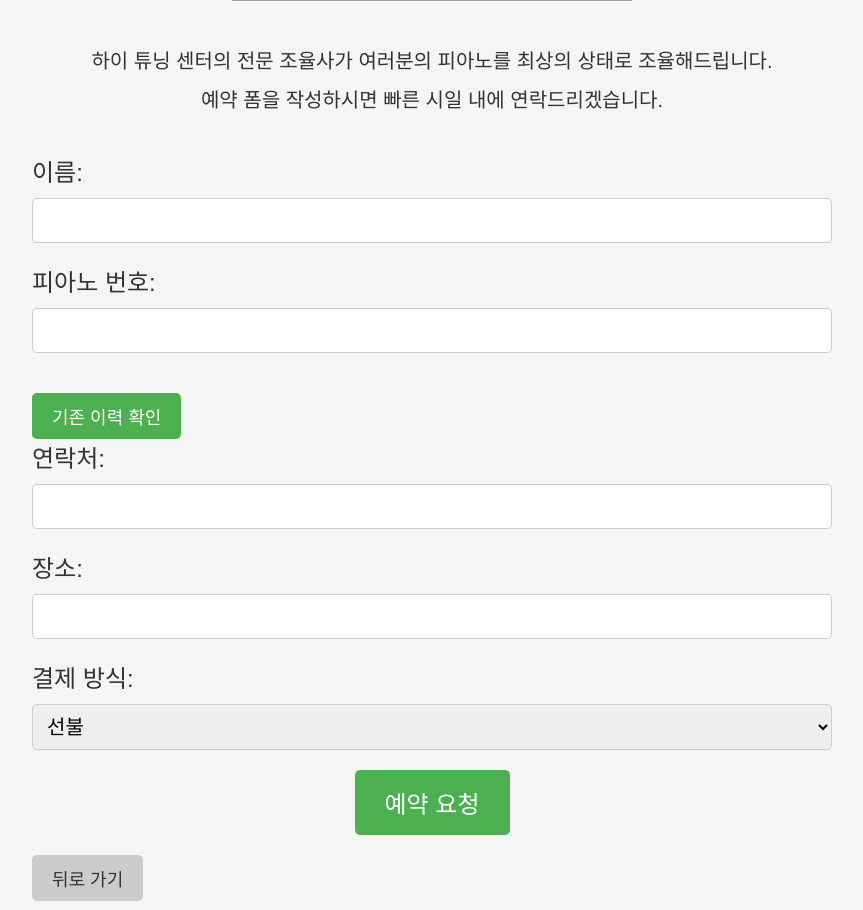
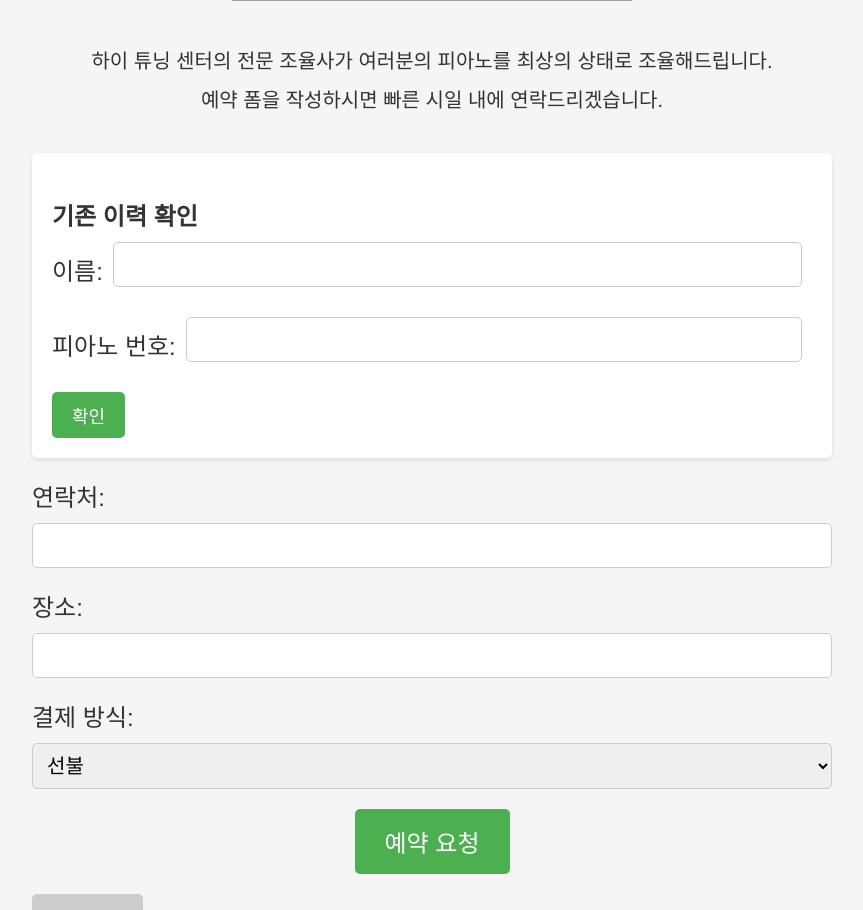
Before and after one commit to dsong831/Python, a Flask app: page /reservation in a window 1280 px wide. Shown: the part 471-1381 px from the top of the page, without its empty margins (208-1071 px from the left). Run offline with Flask 3, Linux system fonts and the light colour scheme; grey boxes are pictures that could not be loaded.

Commit message:
reservation.html 업데이트

```diff
--- a/templates/reservation.html
+++ b/templates/reservation.html
@@ -34,17 +34,6 @@
             margin-bottom: 20px;
             border-radius: 5px;
             border: 1px solid #ccc;
-        }
-        .history-btn {
-            font-size: 18px;
-            padding: 10px 20px;
-            margin-top: 20px;
-            border-radius: 5px;
-            border: none;
-            background-color: #4CAF50;
-            color: white;
-            cursor: pointer;
-            align-self: flex-start;
         }
         .submit-btn {
             font-size: 24px;
@@ -83,6 +72,38 @@
         .description p {
             margin: 10px 0;
         }
+        .history-check {
+            background-color: #fff;
+            padding: 20px;
+            border-radius: 5px;
+            margin-bottom: 20px;
+            box-shadow: 0 2px 5px rgba(0, 0, 0, 0.1);
+        }
+        .history-check h3 {
+            font-size: 24px;
+            margin-bottom: 10px;
+        }
+        .history-check .input-group {
+            display: flex;
+            align-items: center;
+            margin-bottom: 10px;
+        }
+        .history-check .input-group label {
+            margin-right: 10px;
+        }
+        .history-check .input-group input {
+            flex: 1;
+            margin-right: 10px;
+        }
+        .history-btn {
+            font-size: 18px;
+            padding: 10px 20px;
+            border-radius: 5px;
+            border: none;
+            background-color: #4CAF50;
+            color: white;
+            cursor: pointer;
+        }
 
         @media (max-width: 768px) {
             .container {
@@ -97,15 +118,15 @@
             input[type="text"], input[type="tel"], input[type="number"], select {
                 font-size: 16px;
             }
-            .history-btn {
-                font-size: 14px;
-                padding: 8px 16px;
-            }
             .submit-btn {
                 font-size: 20px;
                 padding: 12px 24px;
             }
             .back-btn {
+                font-size: 14px;
+                padding: 8px 16px;
+            }
+            .history-btn {
                 font-size: 14px;
                 padding: 8px 16px;
             }
@@ -123,11 +144,18 @@
             <p>예약 폼을 작성하시면 빠른 시일 내에 연락드리겠습니다.</p>
         </div>
         <form>
-            <label for="name">이름:</label>
-            <input type="text" id="name" name="name" required>
-            <label for="piano_number">피아노 번호:</label>
-            <input type="number" id="piano_number" name="piano_number" required>
-            <button type="button" class="history-btn">기존 이력 확인</button>
+            <div class="history-check">
+                <h3>기존 이력 확인</h3>
+                <div class="input-group">
+                    <label for="name">이름:</label>
+                    <input type="text" id="name" name="name" required>
+                </div>
+                <div class="input-group">
+                    <label for="piano_number">피아노 번호:</label>
+                    <input type="number" id="piano_number" name="piano_number" required>
+                </div>
+                <button type="button" class="history-btn">확인</button>
+            </div>
             <label for="phone">연락처:</label>
             <input type="tel" id="phone" name="phone" required>
             <label for="location">장소:</label>
```
